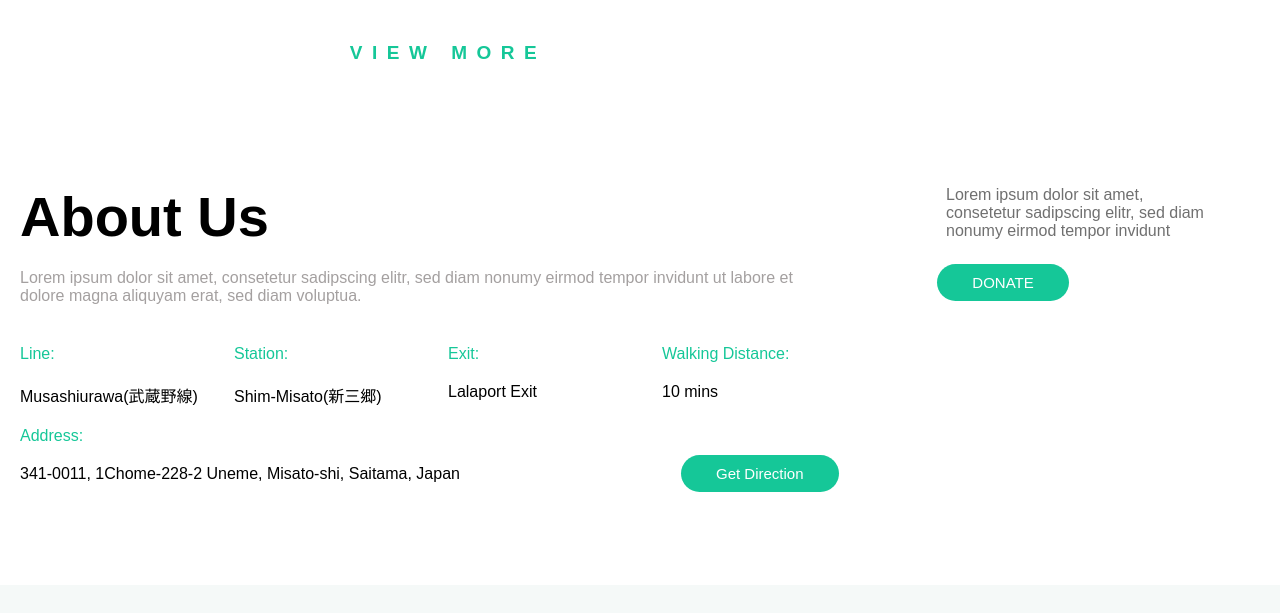
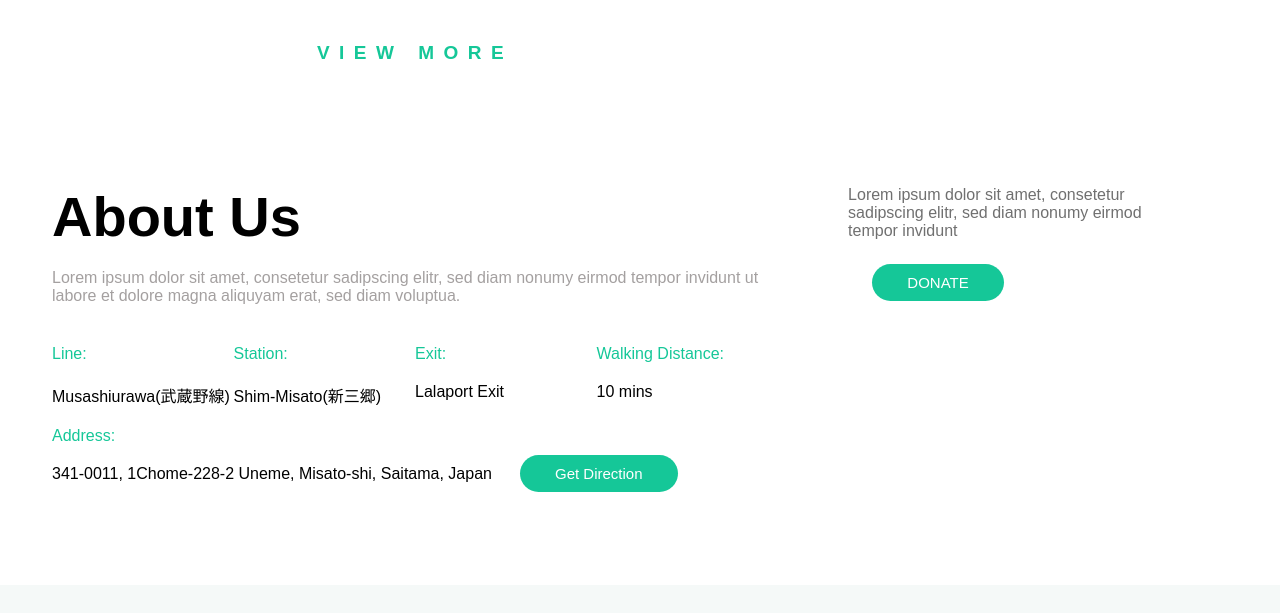
Before and after one commit to Najmuskg/miato_masjid, a plain HTML site: page index.html in a window 1280 px wide. Shown: the part 2063-2676 px from the top of the page. Drawn offline with Linux system fonts and the light colour scheme.

Commit message:
Added medium size responsive

```diff
--- a/assets/css/resposive.css
+++ b/assets/css/resposive.css
@@ -124,3 +124,13 @@
 .footer--area li {margin:0 20px 0 0;}
 .footer--area li::after {top: 1px;right: -13px;}
   }
+
+  /* Medium Size Layout */
+
+  @media only screen and (min-width:991px) and (max-width:1370px){
+.container{max-width: 95%;}
+.left--side {width: 60%;}
+.right--side {width: 37%;}
+.map img {max-width: 640px;}
+.direction--link {right: -503px;}
+  }
```
